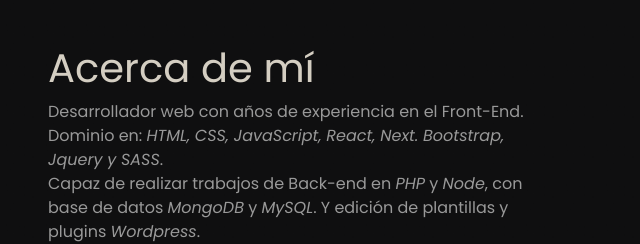
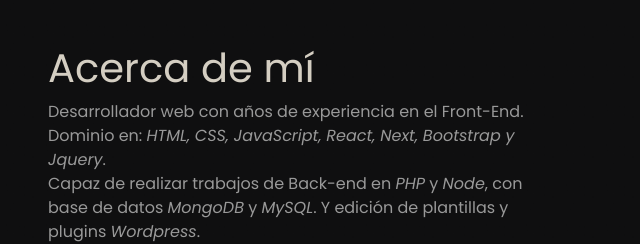
Before and after one commit to gtaypeg/gabrieltaype, a plain HTML site: page index.html in a window 1280 px wide. Shown: the part 820-1064 px from the top of the page, 0-640 px from the left. Drawn offline with Linux system fonts and the light colour scheme.

Commit message:
Update index.html

```diff
--- a/index.html
+++ b/index.html
@@ -69,7 +69,7 @@
                 <div class="w-100"></div>
                 <div class="col-md-8 col-lg-6 col-xl-5 px-0">
                     <p> Desarrollador web con años de experiencia en el Front-End. Dominio en:
-                        <em>HTML, CSS, JavaScript, React, Next. Bootstrap, Jquery y SASS</em>.
+                        <em>HTML, CSS, JavaScript, React, Next, Bootstrap y Jquery</em>.
                         <br>
                         Capaz de realizar trabajos de Back-end en <em>PHP</em> y <em>Node</em>, con base de datos <em>MongoDB</em> y <em>MySQL</em>. Y edición de plantillas y plugins <em>Wordpress</em>.
                     </p>
```
